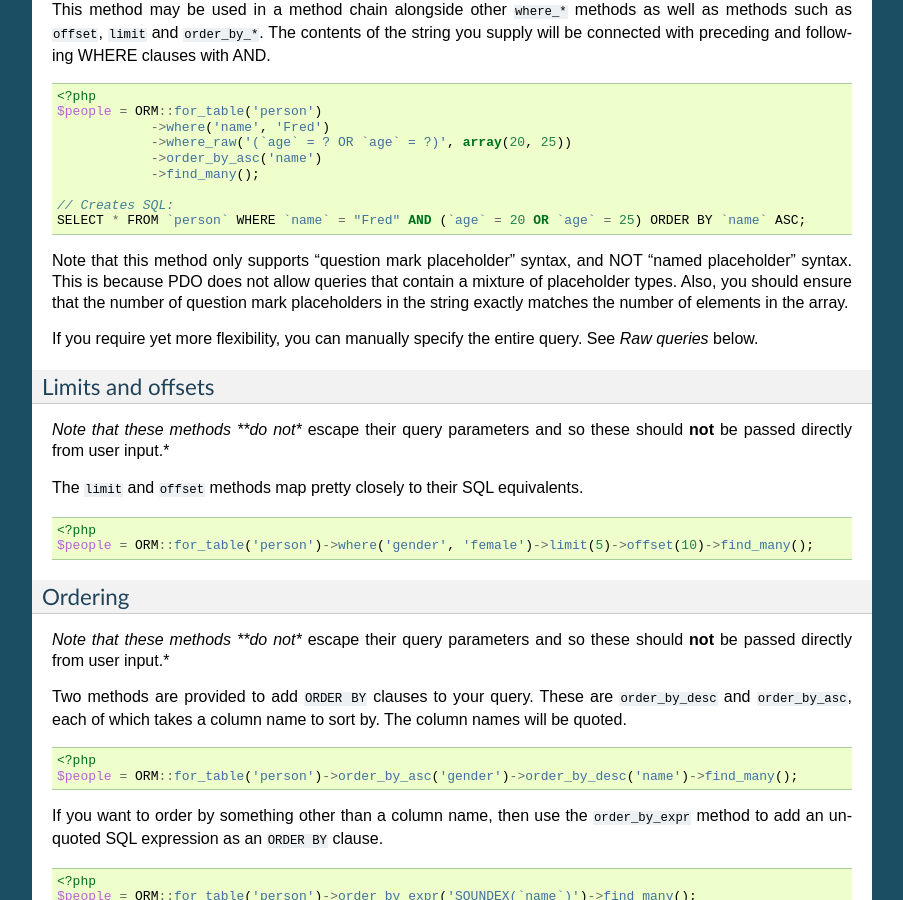
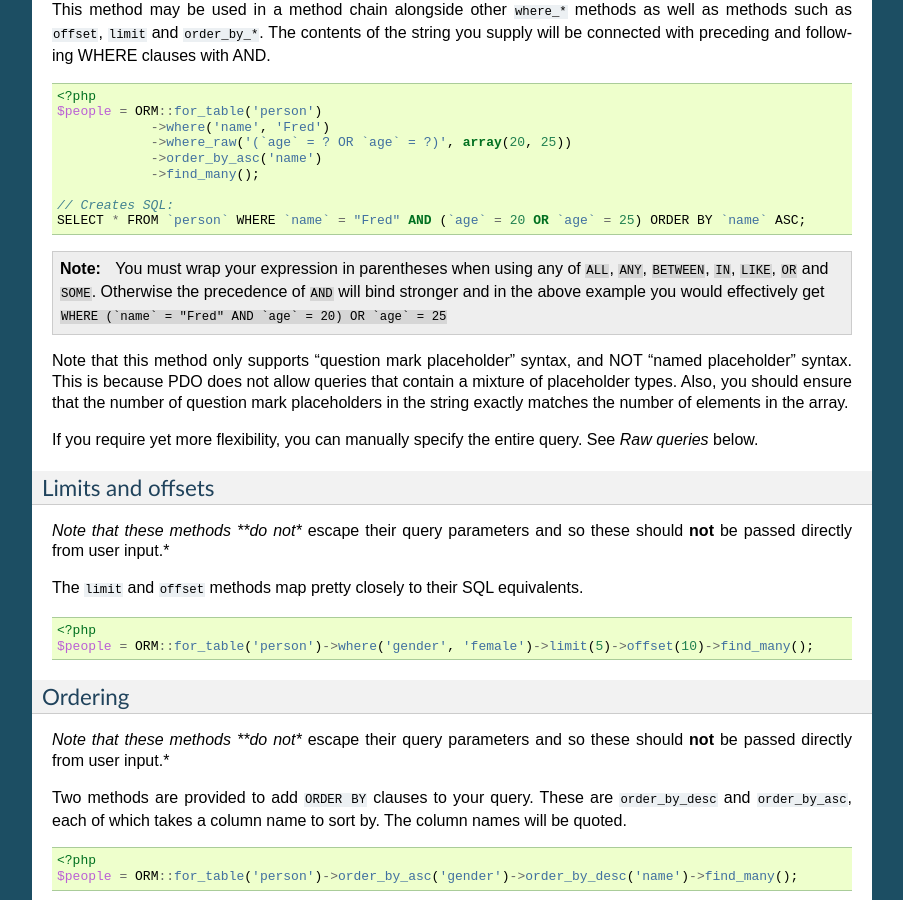
Before and after one commit to j4mie/idiorm, a Sphinx documentation site: the page built from docs/querying.rst, in a window 1280 px wide and 900 px high, scrolled down 4534 px. Shown: the whole window, without its empty margins (198-1101 px from the left). Built offline with Sphinx 7.4.7, drawn with Linux system fonts in a browser that asks for light colours.

Commit message:
Note about precedence

```diff
--- a/docs/querying.rst
+++ b/docs/querying.rst
@@ -325,6 +325,13 @@ with preceding and following WHERE clauses with AND.
 
     // Creates SQL:
     SELECT * FROM `person` WHERE `name` = "Fred" AND (`age` = 20 OR `age` = 25) ORDER BY `name` ASC;
+
+.. note::
+
+    You must wrap your expression in parentheses when using any of ``ALL``,
+    ``ANY``, ``BETWEEN``, ``IN``, ``LIKE``, ``OR`` and ``SOME``. Otherwise
+    the precedence of ``AND`` will bind stronger and in the above example
+    you would effectively get ``WHERE (`name` = "Fred" AND `age` = 20) OR `age` = 25``
 
 Note that this method only supports "question mark placeholder" syntax,
 and NOT "named placeholder" syntax. This is because PDO does not allow
```
